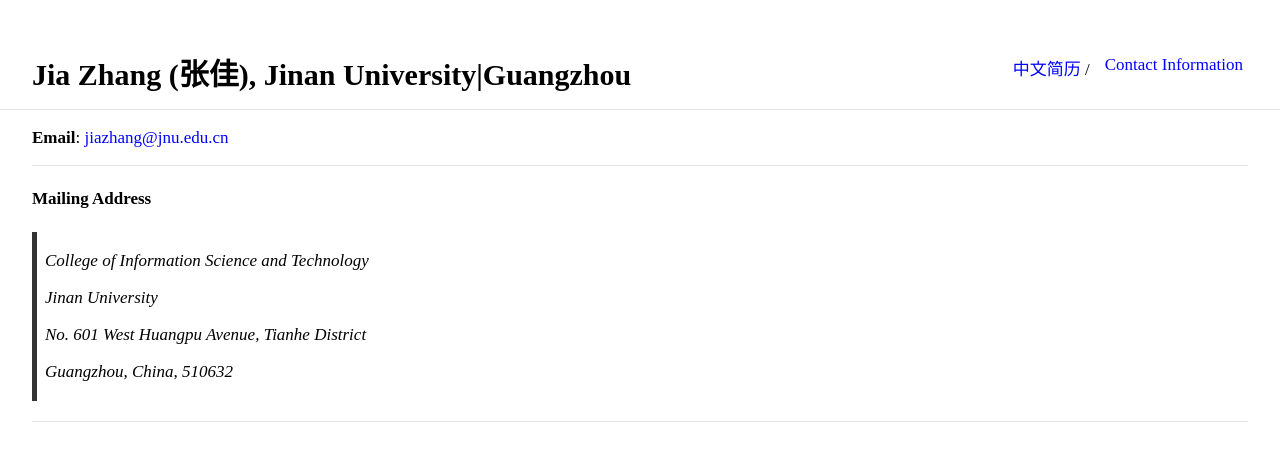
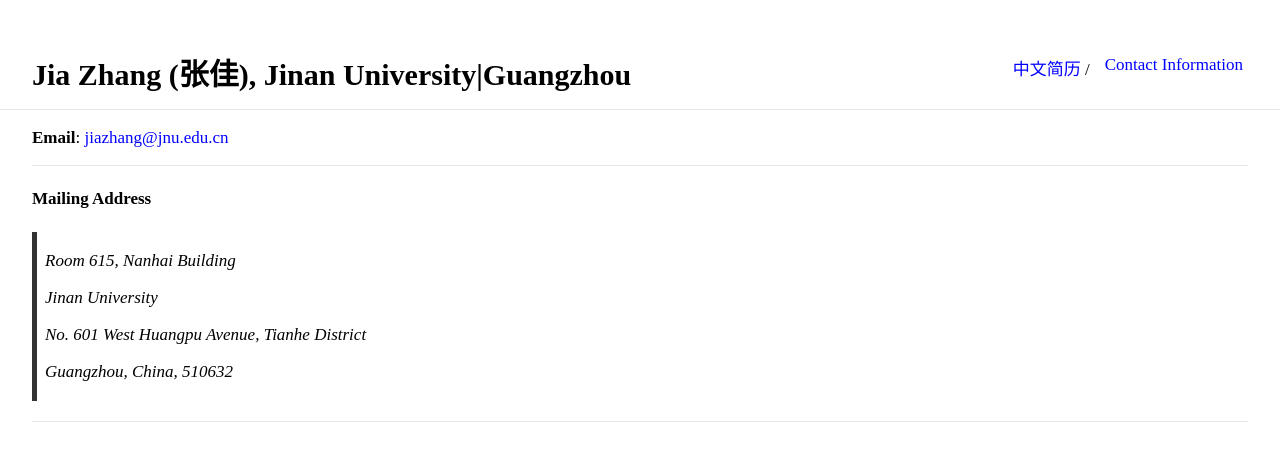
Before and after one commit to jiazhang-ml/jiazhang-ml.github.io, a Jekyll site: the page built from contact.md, in a window 1280 px wide, cut to the strip 0-876 px from the top of the page. Shown: the top 461 px of the strip. Built offline with Jekyll 4.4.1, drawn with Linux system fonts in a browser that asks for light colours.

Commit message:
Update contact.md

```diff
--- a/contact.md
+++ b/contact.md
@@ -9,7 +9,7 @@ is_contact: true
 
 #### Mailing Address
 
->College of Information Science and Technology
+>Room 615, Nanhai Building
 >
 >Jinan University
 >
```
